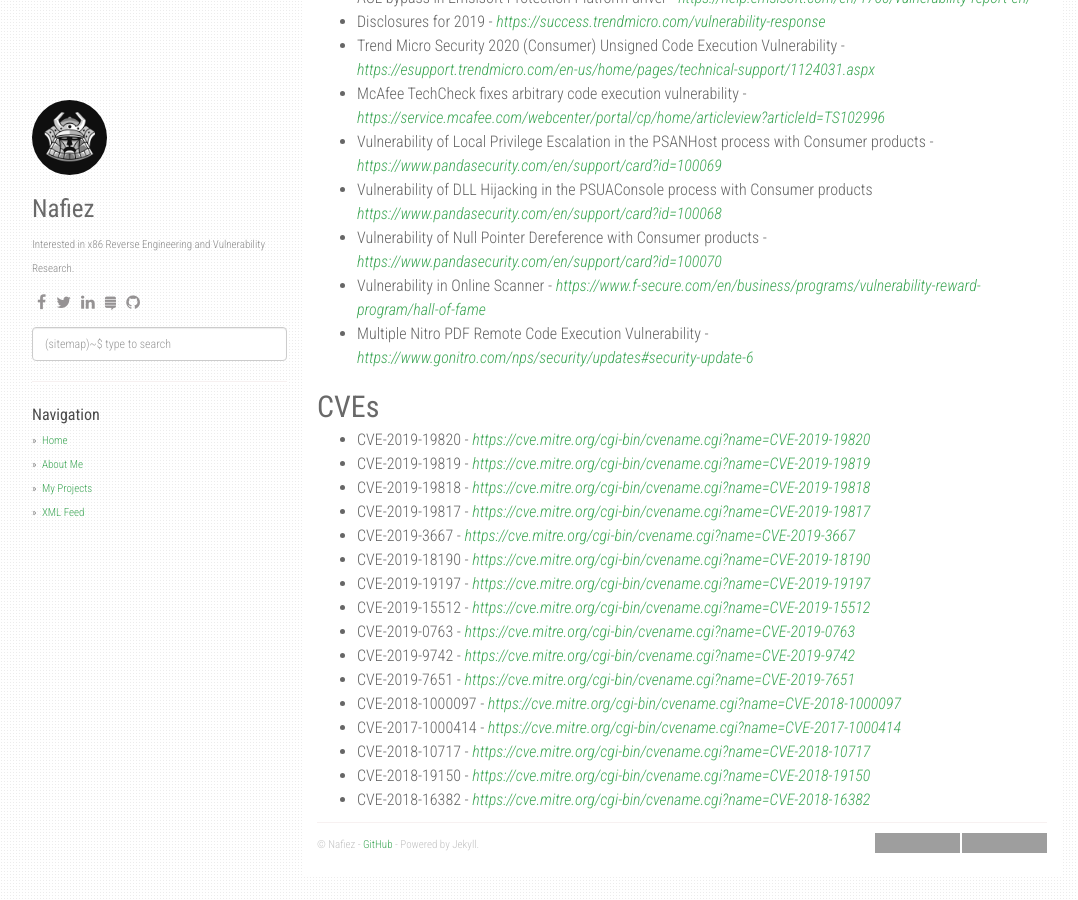
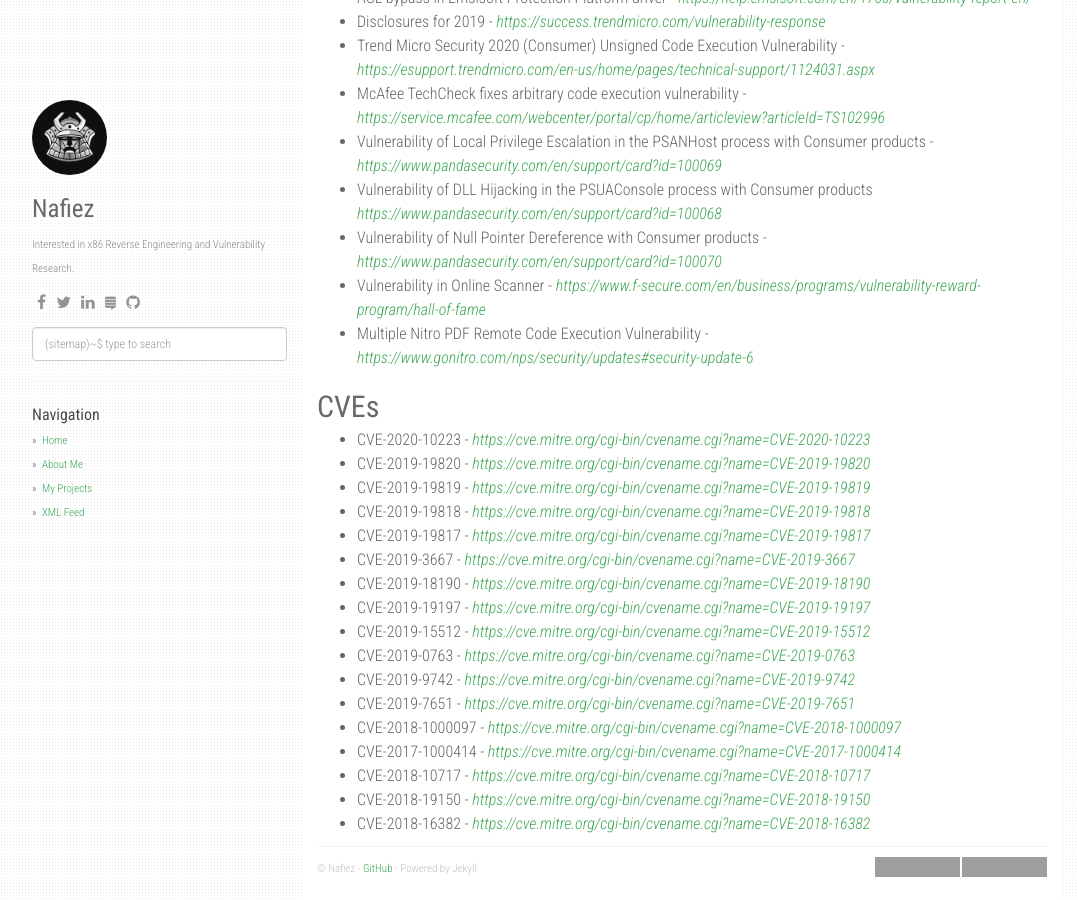
Before and after one commit to FazliMolaJan/nafiez.github.io, a Jekyll site: the page built from about.md, in a window 1280 px wide and 900 px high, scrolled down 566 px. Shown: the whole window, without its empty margins (53-1131 px from the left). Built offline with Jekyll 4.4.1, drawn with Linux system fonts in a browser that asks for light colours; nearby versions of some CDN libraries; grey boxes are pictures that could not be loaded.

Commit message:
Update about.md

```diff
--- a/about.md
+++ b/about.md
@@ -34,6 +34,7 @@ Acknowledgements
 
 CVEs
 ---
+- CVE-2020-10223 - [_https://cve.mitre.org/cgi-bin/cvename.cgi?name=CVE-2020-10223_](https://cve.mitre.org/cgi-bin/cvename.cgi?name=CVE-2020-10223)
 - CVE-2019-19820 - [_https://cve.mitre.org/cgi-bin/cvename.cgi?name=CVE-2019-19820_](https://cve.mitre.org/cgi-bin/cvename.cgi?name=CVE-2019-19820)
 - CVE-2019-19819 - [_https://cve.mitre.org/cgi-bin/cvename.cgi?name=CVE-2019-19819_](https://cve.mitre.org/cgi-bin/cvename.cgi?name=CVE-2019-19819)
 - CVE-2019-19818 - [_https://cve.mitre.org/cgi-bin/cvename.cgi?name=CVE-2019-19818_](https://cve.mitre.org/cgi-bin/cvename.cgi?name=CVE-2019-19818)
```
